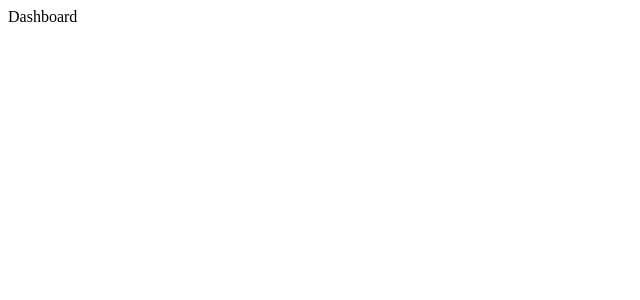
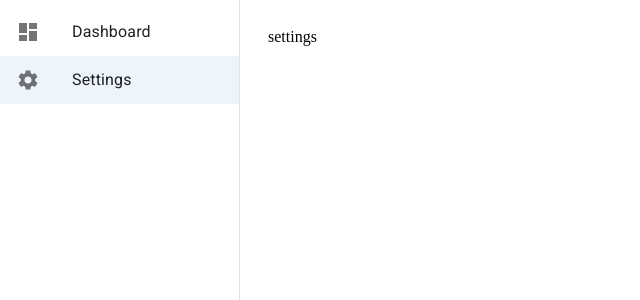
Before and after one commit to Ricardohm7/task-management-app, a React (Vite) app: page /settings in a window 1280 px wide. Shown: the top 300 px of the page, without its empty margins (0-640 px from the left). Built offline with nearby package versions, Linux system fonts and the light colour scheme.

Commit message:
add MUI and develop sidebar component

```diff
--- a/package.json
+++ b/package.json
@@ -16,7 +16,8 @@
     "@mui/icons-material": "^5.16.7",
     "@mui/material": "^5.16.7",
     "react": "^18.3.1",
-    "react-dom": "^18.3.1"
+    "react-dom": "^18.3.1",
+    "wouter": "^3.3.1"
   },
   "devDependencies": {
     "@eslint/js": "^9.8.0",
--- a/src/components/Sidebar.tsx
+++ b/src/components/Sidebar.tsx
@@ -0,0 +1,48 @@
+import { Drawer, List, ListItemButton, ListItemIcon, ListItemText } from '@mui/material';
+import DashboardIcon from '@mui/icons-material/Dashboard';
+import SettingsIcon from '@mui/icons-material/Settings';
+import { Link, useLocation } from 'wouter';
+
+interface SidebarItemProps {
+  href: string;
+  Icon: React.ElementType;
+  text: string;
+}
+
+const SidebarItem: React.FC<SidebarItemProps> = ({ href, Icon, text }) => {
+  const [location] = useLocation();
+  const isActive = location === href;
+
+  return (
+    <ListItemButton selected={isActive} LinkComponent={Link} href={href}>
+      <ListItemIcon>
+        <Icon />
+      </ListItemIcon>
+      <ListItemText primary={text} />
+    </ListItemButton>
+  )
+}
+
+const Sidebar = () => {
+  return (
+    <Drawer
+      variant="permanent"
+      anchor="left"
+      sx={{
+        width: 240,
+        flexShrink: 0,
+        '& .MuiDrawer-paper': {
+          width: 240,
+          boxSizing: 'border-box',
+        },
+      }}
+    >
+      <List>
+        <SidebarItem href='/' Icon={DashboardIcon} text='Dashboard' />
+        <SidebarItem href='/settings' Icon={SettingsIcon} text='Settings' />
+      </List>
+    </Drawer>
+  );
+};
+
+export default Sidebar;
--- a/src/main.tsx
+++ b/src/main.tsx
@@ -1,14 +1,23 @@
 import { StrictMode } from 'react'
 import { createRoot } from 'react-dom/client'
-import Dashboard from '@pages/dashboard/Dashboard'
 import '@fontsource/roboto/300.css'
 import '@fontsource/roboto/400.css'
 import '@fontsource/roboto/500.css'
 import '@fontsource/roboto/700.css'
+import Sidebar from '@components/Sidebar'
+import Dashboard from '@pages/dashboard/Dashboard'
+import { Route } from 'wouter'
+import Settings from '@pages/settings/Settings'
 
 
 createRoot(document.getElementById('root')!).render(
   <StrictMode>
-    <Dashboard />
+    <div style={{ display: 'flex' }}>
+      <Sidebar />
+      <div style={{ flexGrow: 1, padding: '20px' }}>
+        <Route path="/" component={Dashboard} />
+        <Route path="/settings" component={Settings} />
+      </div>
+    </div>
   </StrictMode>,
 )
--- /dev/null
+++ b/src/pages/settings/Settings.tsx
@@ -0,0 +1,7 @@
+const Settings = () => {
+  return (
+    <div>settings</div>
+  )
+}
+
+export default Settings
--- a/tsconfig.app.json
+++ b/tsconfig.app.json
@@ -41,9 +41,10 @@
     "strict": true,
     "noUnusedLocals": true,
     "noUnusedParameters": true,
-    "noFallthroughCasesInSwitch": true
+    "noFallthroughCasesInSwitch": true,
+    "esModuleInterop": true,
   },
   "include": [
-    "src"
+    "src",
   ]
 }
```
Also changed, not shown: eslint.config.js (+8 -0 lines), 1 other file (tests, documents, lock files or other folders).
